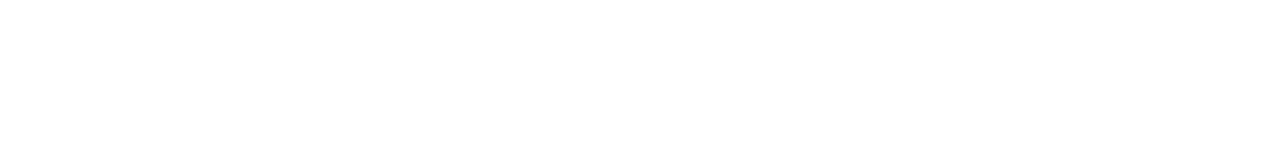
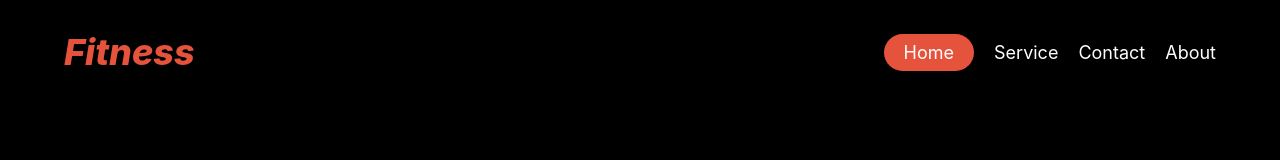
Before and after one commit to MHMIZAN09/fitness-website, a plain HTML site: page index.html in a window 1280 px wide. Drawn offline with Linux system fonts and the light colour scheme; a web font is replaced by a local one.

Commit message:
navbar create and menu bar added for mobile device

```diff
--- a/index.html
+++ b/index.html
@@ -7,11 +7,25 @@
   <title>Fitness Website</title>
   <link href="https://fonts.cdnfonts.com/css/miama" rel="stylesheet">
   <link rel="stylesheet" href="styles/style.css">
+
+  <!-- icon setup  -->
+  <script src="https://kit.fontawesome.com/876a0436e7.js" crossorigin="anonymous"></script>
 </head>
 
 <body class="inter-font">
-  <header>
-
+  <header class="container">
+    <div class="navbar">
+      <h1 class="logo">Fitness</h1>
+      <ul class="menu">
+        <li><a class="navbar-home" href="#">Home</a></li>
+        <li><a href="#">Service</a></li>
+        <li><a href="#">Contact</a></li>
+        <li><a href="#">About</a></li>
+      </ul>
+      <div class="menu-icon">
+        <i class="fa-solid fa-bars fa-lg" style="color: #ffffff;"></i>
+      </div>
+    </div>
   </header>
   <main>
 
--- a/styles/style.css
+++ b/styles/style.css
@@ -16,3 +16,97 @@
   font-optical-sizing: auto;
   font-style: normal;
 }
+
+
+:root {
+  --btn-primary-color: #E6533C;
+  --btn-secondary-color: rgba(255, 255, 255, 0.5);
+  --bg-color: #000;
+  --footer-bg-color: rgba(255, 255, 255, 0.10);
+}
+
+
+body {
+  background-color: var(--bg-color);
+}
+
+
+.container {
+  width: 90%;
+  max-width: 1200px;
+  margin: auto;
+}
+
+
+/* navbar style  */
+.navbar {
+  display: flex;
+  justify-content: space-between;
+  justify-items: center;
+  align-items: center;
+  margin-top: 30px;
+}
+
+
+.logo {
+  color: var(--btn-primary-color);
+  font-size: 2.25rem;
+  font-style: italic;
+  font-weight: 800;
+}
+
+.menu {
+  list-style: none;
+  display: flex;
+  justify-content: center;
+  align-items: center;
+  justify-items: center;
+  gap: 20px;
+}
+
+.menu-icon {
+  display: none;
+}
+
+.menu a {
+  color: #ffffff;
+  text-decoration: none;
+  font-size: 1.125rem;
+  font-weight: 400;
+}
+
+.navbar-home {
+  padding: 8px 20px;
+  background-color: var(--btn-primary-color);
+  border: none;
+  border-radius: 46px;
+  font-weight: 600;
+}
+
+/* hero style  */
+
+
+
+/* responsive style  */
+
+/* mobile device  */
+
+@media screen and (max-width:576px) {
+
+  .navbar {
+    flex-direction: row;
+
+
+  }
+
+  .menu {
+    display: none;
+  }
+
+  .menu-icon {
+    display: flex;
+  }
+
+}
+
+/* tablet device  */
```
